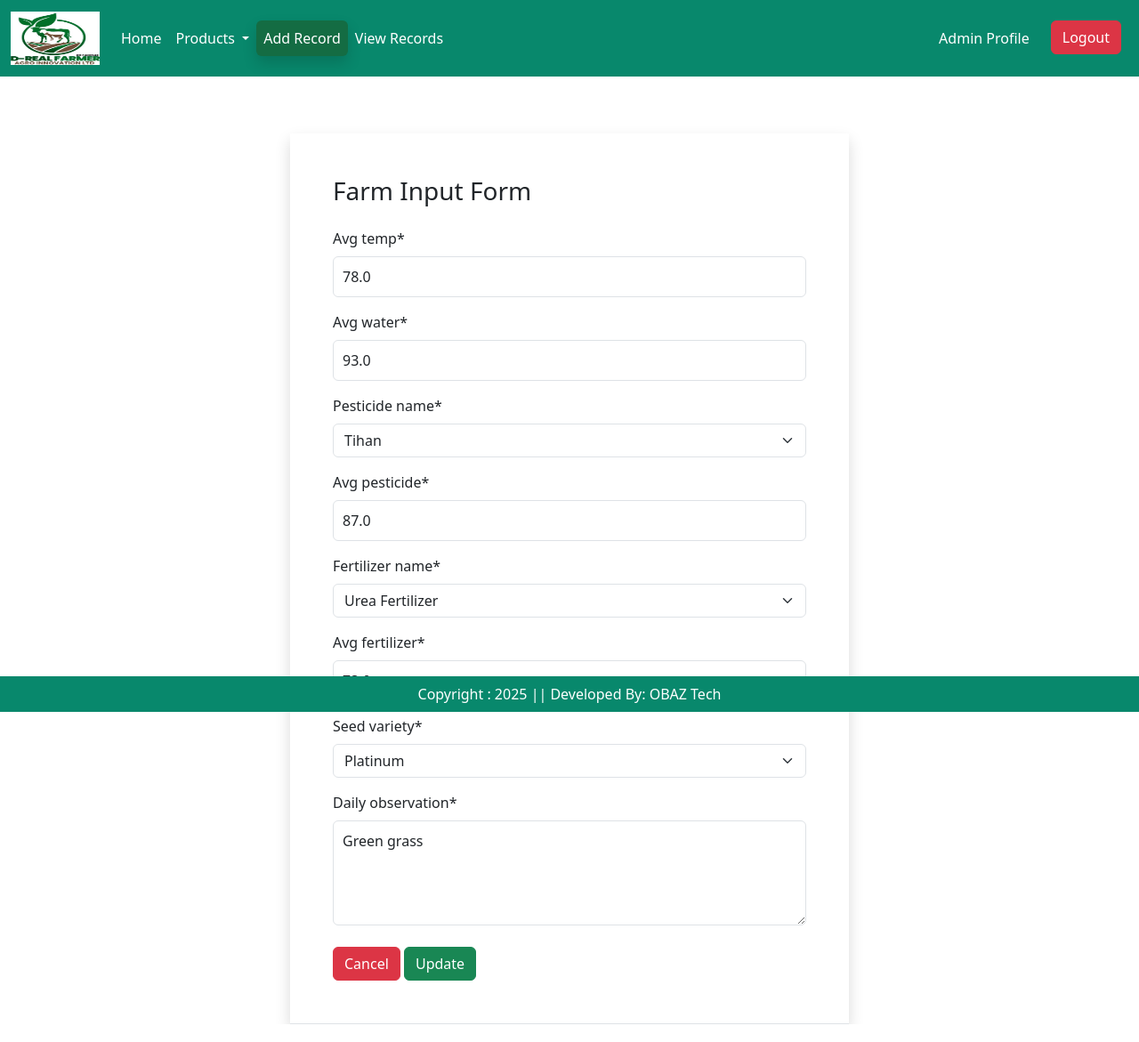
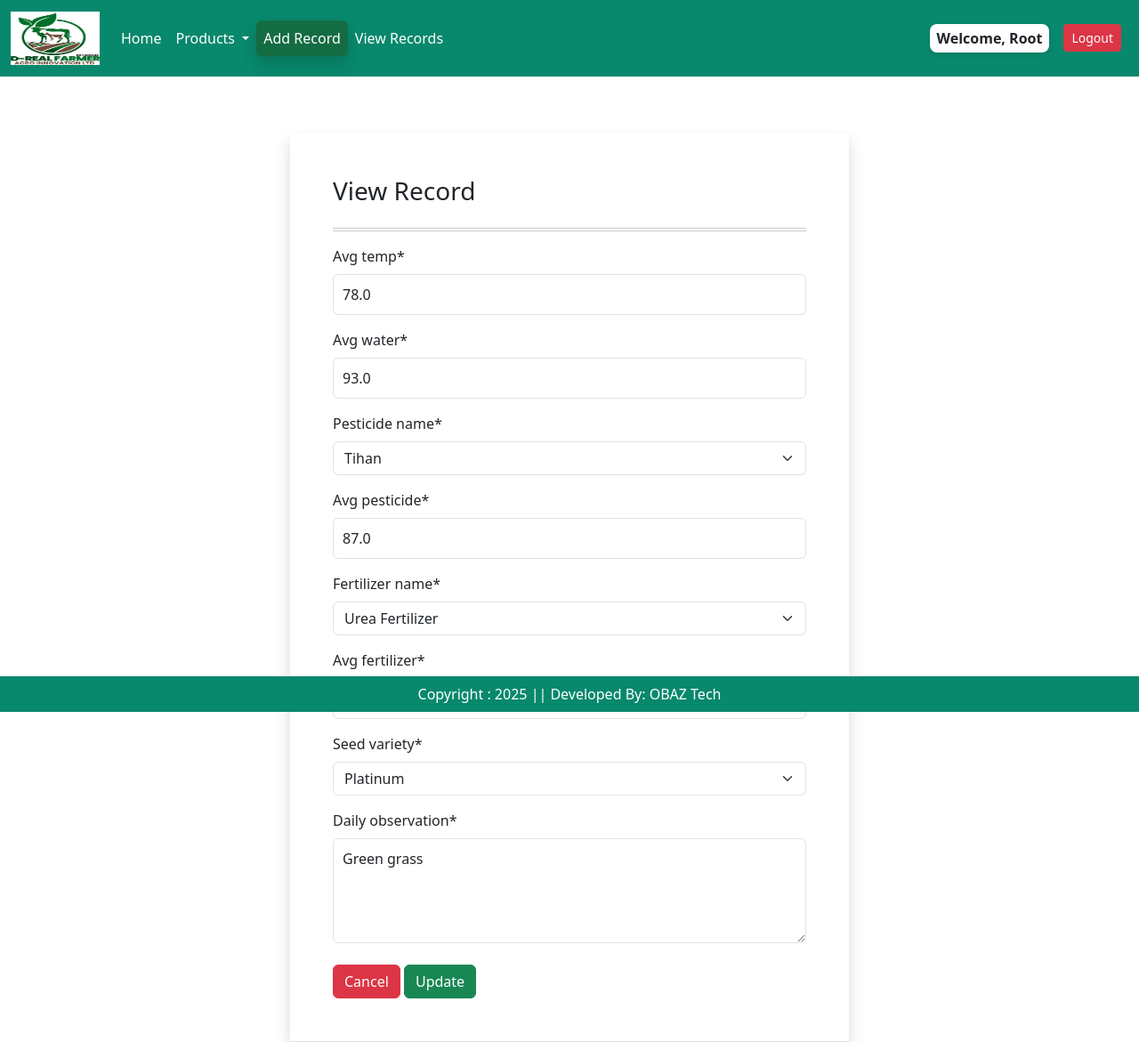
Before and after one commit to ayoobas/Farmrecords, a Django app: page /farmrecords/edit/7 in a window 1280 px wide. Shown: the whole page at 89% size. Run offline with Django 5.2, Linux system fonts and the light colour scheme; a user stored in the database is signed in; data comes from the database, SQL or seed files in the repository; both versions use the stored data as it was after the commit; some libraries are stand-ins or nearby versions.

Commit message:
welcome is added and user when record made

```diff
--- a/app/admin.py
+++ b/app/admin.py
@@ -7,4 +7,4 @@ admin.site.site_header = 'OBAZ FarmInput'
 # Register your models here.
 @admin.register(Farminputs)
 class FarmInputModelAdmin(ImportExportModelAdmin):
-    list_display = ('id', 'avg_water', 'avg_pesticide', 'avg_temp', 'seed_variety', 'daily_observation', 'created_at')
+    list_display = ('id', 'user','avg_water', 'avg_pesticide', 'avg_temp', 'seed_variety', 'daily_observation', 'created_at')
--- a/app/models.py
+++ b/app/models.py
@@ -32,6 +32,7 @@ STATE_CHOICES = (
 )
 
 class Farminputs(models.Model):
+    user = models.ForeignKey(User, on_delete=models.CASCADE)
     avg_temp = models.FloatField()
     avg_water = models.FloatField()
     avg_pesticide = models.FloatField()
--- a/app/static/css/style.css
+++ b/app/static/css/style.css
@@ -124,3 +124,17 @@ background-color: rgb(8, 136, 108) !important;
   overflow: hidden;
   text-overflow: ellipsis;
 }
+
+.gradient-double {
+  border: none;
+  height: 4px;
+  background: linear-gradient(to bottom, #333 33%, transparent 33%, transparent 66%, #333 66%);
+}
+
+.welcome-user {
+  background-color: #fff;
+  border-radius: 8px;
+  font-weight: 600;
+  box-shadow: 0 2px 5px rgba(0, 0, 0, 0.1);
+  display: inline-block;
+}
--- a/app/templates/base.html
+++ b/app/templates/base.html
@@ -64,20 +64,23 @@
 
 {% comment %} for the register and login {% endcomment %}
       <ul class="navbar-nav ml-auto">
+        {% comment %} <li class="nav-item p-2">
+        <a class = "nav-link text-white" href="#">Admin Profile</a>
+        </li> {% endcomment %}
+
+         <li class="nav-item p-2">
+       {% if request.user.is_authenticated %} <span class = "welcome-user text-dark text-capitalize px-2 py-1">  welcome, {{request.user}} {% endif %}</span>
+        </li>
+
         <li class="nav-item p-2">
-        <a class = "nav-link text-white" href="#">Admin Profile</a>
-        </li>
-        <li class="nav-item p-2">
-
-
-           <a href="{% url 'user_logout' %}" class="btn btn-danger">Logout</a>
+           <a href="{% url 'user_logout' %}" class="btn btn-danger btn-sm">Logout</a>
         </li>
 </ul>
 {% else %}
   <ul class="navbar-nav ml-auto">
-        <li class="nav-item p-2">
+        {% comment %} <li class="nav-item p-2">
         <a class = "nav-link text-white" href="{% url 'registerstaff' %}">Register</a>
-        </li>
+        </li> {% endcomment %}
         <li class="nav-item p-2">
           {% comment %} nav-link text-white {% endcomment %}
               <a class = "btn btn-success shadow" href="{% url 'user_login' %}">Login</a>
--- a/app/templates/edit_farminginput.html
+++ b/app/templates/edit_farminginput.html
@@ -13,7 +13,8 @@
 <div class = "col-md-6 col-sm-6 col-lg-6">
 <div class="container border-bottom shadow mt-3 p-5">
 
-  <h3 class="mb-4">Farm Input Form</h3>
+  <h3 class="mb-4">View Record</h3>
+  <hr class="gradient-double">
   <form method = "POST">
 
    {% csrf_token %}
--- a/app/templates/inputregister.html
+++ b/app/templates/inputregister.html
@@ -14,6 +14,7 @@
 <div class="container border-bottom shadow mt-3 p-5">
 
   <h3 class="mb-4">Farm Input Form</h3>
+   <hr class="gradient-double">
   <form method = "POST">
 
    {% csrf_token %}
--- a/app/templates/records.html
+++ b/app/templates/records.html
@@ -25,6 +25,7 @@
 {% endif %}
 
 <h3 class="mb-3">Farm Data</h3>
+ <hr class="gradient-double">
 <div class = "row">
 
  <!-- Date Search Filters -->
@@ -55,7 +56,9 @@
           <th>Avg Pesticide (ml)</th>
           <th>Seed Variety</th>
           <th  class="fixed-col">Observations </th>
+           <th>Staff</th>
             <th>Activity</th>
+
         </tr>
       </thead>
       <tbody>
@@ -67,6 +70,8 @@
           <td>{{item.avg_pesticide}}</td>
           <td>{{ item.seed_variety}}</td>
           <td class="fixed-col">{{item.daily_observation }}</td>
+            <td>{{ item.user}}</td>
+
           <td>
           <a  class="btn btn-danger"  href = "{% url 'farmrecordsdelete' item.id %}" >Delete</a>
           <a type="button" class="btn btn-success" href = "{% url 'farmrecordsedit' item.id %}">View More</a>
--- a/app/views.py
+++ b/app/views.py
@@ -6,6 +6,8 @@ from .forms import FarminputForm, StaffRegisterForm
 from .models import User
 from django.contrib.auth import authenticate, logout, login
 from django.contrib.auth.decorators import login_required
+from datetime import datetime
+from django.utils import timezone
 from .models import Farminputs
 
 
@@ -56,6 +58,8 @@ def register(request):
     if request.method == 'POST':
         form = FarminputForm(request.POST)
         if form.is_valid():
+            farminput = form.save(commit=False)
+            farminput.user = request.user
             form.save()
             messages.success(request, "Records Submitted Successfully.")
             return redirect('viewrecords')
@@ -131,3 +135,24 @@ def farmrecords_edit(request,pk):
 
     }
     return render(request, 'edit_farminginput.html', context)
+
+
+@login_required(login_url='user_login')
+def greeting_context(request):
+    if not request.user.is_authenticated:
+        return {}
+    current_hour = timezone.now().hour
+
+    if current_hour < 12:
+        greeting = "Good morning"
+    elif current_hour < 18:
+        greeting = "Good afternoon"
+    else:
+        greeting = "Good evening"
+
+    context = {
+        'greeting': greeting,
+    }
+    print("check", greeting)
+    #return redirect('viewrecords')
+    return render(request, 'base.html', context)
```
Also changed, not shown: app/migrations/0003_farminputs_user.py (added), db.sqlite3.
